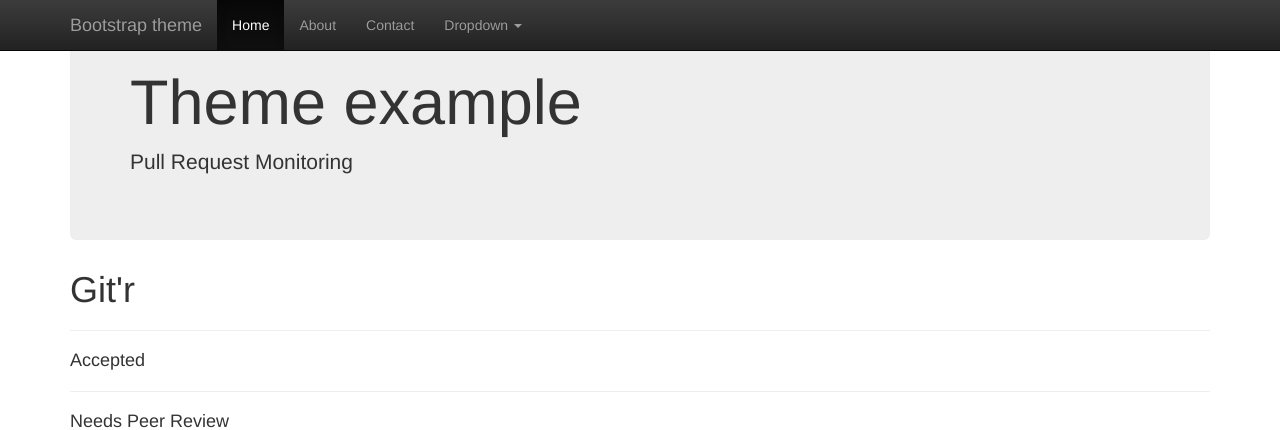
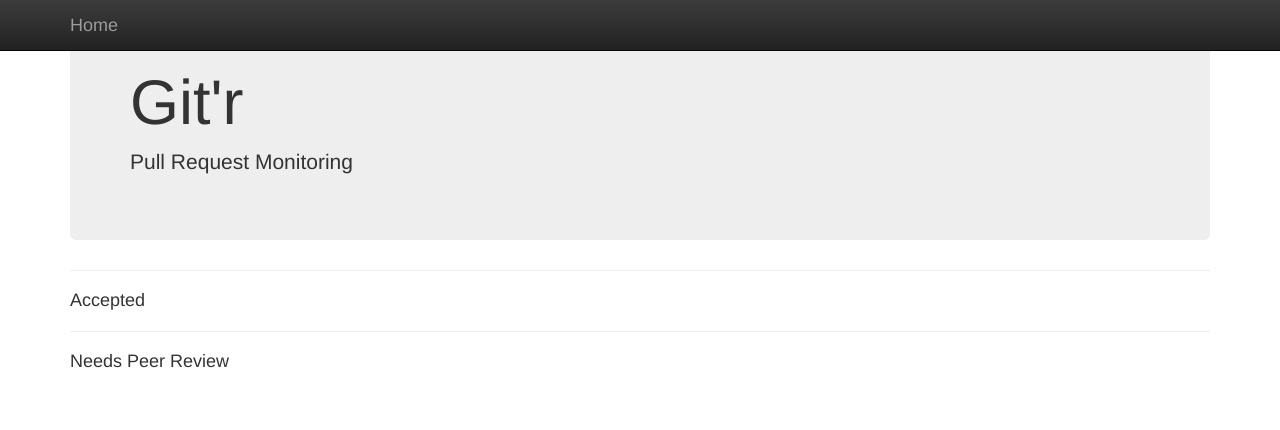
Before and after one commit to alexk307/pr-monitor, a Flask app: page / in a window 1280 px wide. Shown: the top 430 px of the page. Run offline with Flask 2, Linux system fonts and the light colour scheme; some libraries are stand-ins or nearby versions.

Commit message:
Changing template

```diff
--- a/templates/template.html
+++ b/templates/template.html
@@ -10,26 +10,10 @@
             <span class="icon-bar"></span>
             <span class="icon-bar"></span>
           </button>
-          <a class="navbar-brand" href="#">Bootstrap theme</a>
+          <a class="navbar-brand" href="#">Home</a>
         </div>
         <div id="navbar" class="navbar-collapse collapse">
-          <ul class="nav navbar-nav">
-            <li class="active"><a href="#">Home</a></li>
-            <li><a href="#about">About</a></li>
-            <li><a href="#contact">Contact</a></li>
-            <li class="dropdown">
-              <a href="#" class="dropdown-toggle" data-toggle="dropdown" role="button" aria-haspopup="true" aria-expanded="false">Dropdown <span class="caret"></span></a>
-              <ul class="dropdown-menu">
-                <li><a href="#">Action</a></li>
-                <li><a href="#">Another action</a></li>
-                <li><a href="#">Something else here</a></li>
-                <li role="separator" class="divider"></li>
-                <li class="dropdown-header">Nav header</li>
-                <li><a href="#">Separated link</a></li>
-                <li><a href="#">One more separated link</a></li>
-              </ul>
-            </li>
-          </ul>
+
         </div><!--/.nav-collapse -->
       </div>
     </nav>
@@ -38,14 +22,10 @@
 
       <!-- Main jumbotron for a primary marketing message or call to action -->
       <div class="jumbotron">
-        <h1>Theme example</h1>
+        <h1>Git'r</h1>
         <p>Pull Request Monitoring</p>
       </div>
 
-
-
-
-  <h1>Git'r</h1>
     {% for repo in data %}
         <hr>
         {% if repo == 'needs_peer_review' %}
```
